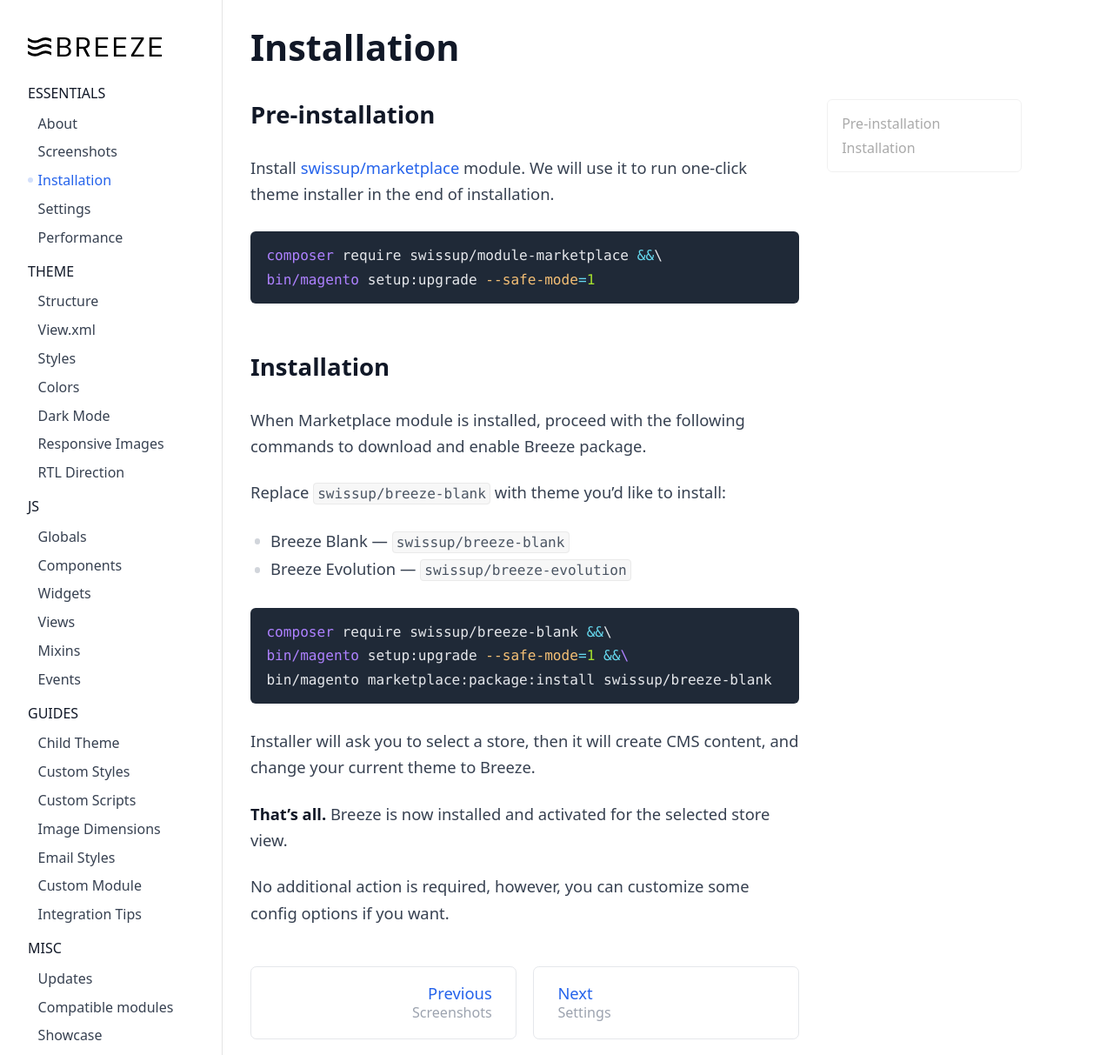
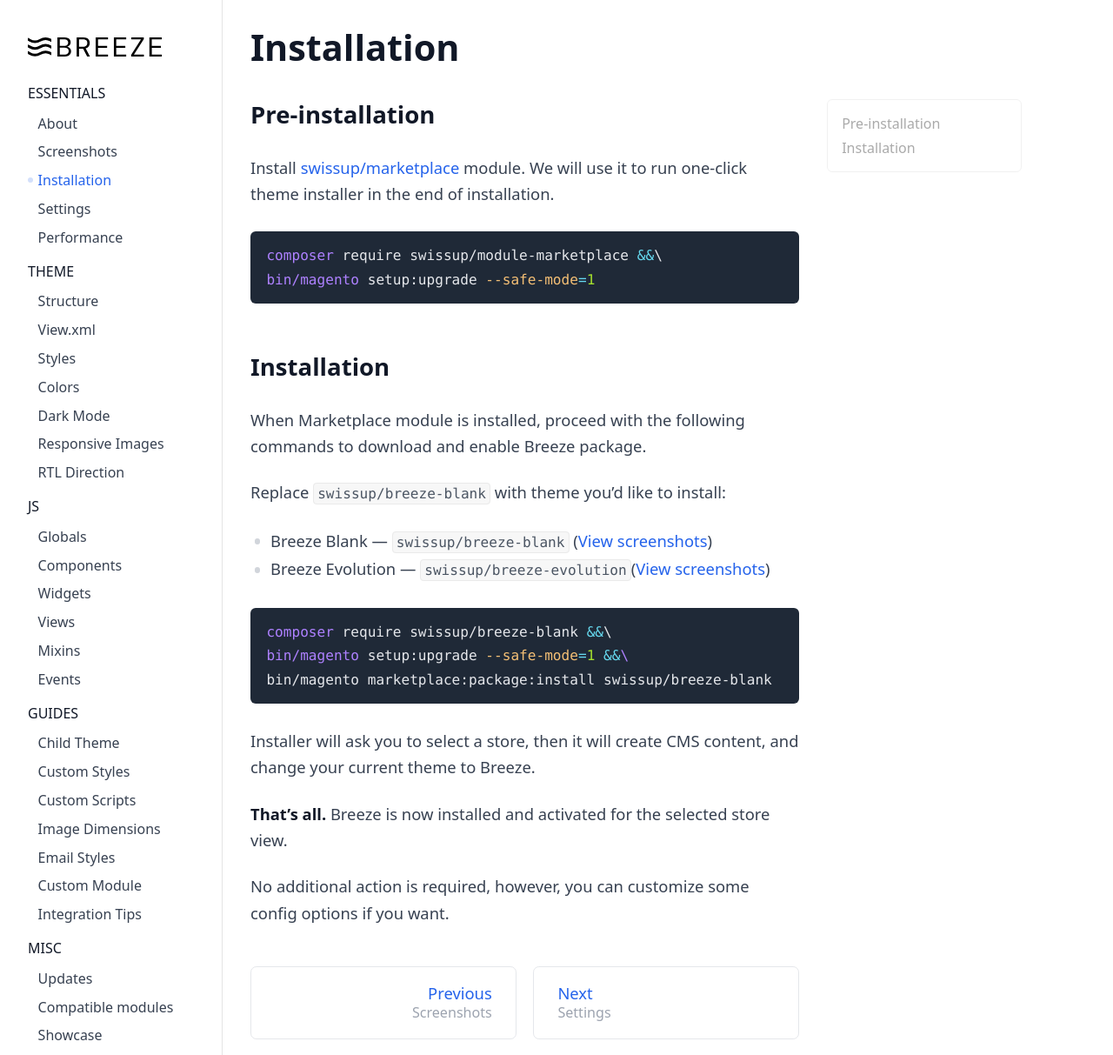
Before and after one commit to breezefront/breezefront.com, a Jekyll site: the page built from collections/_essentials/installation.md, in a window 1280 px wide and 1213 px high. Shown: the whole window at 87% size. Built offline with Jekyll 4.4.1, drawn with Linux system fonts in a browser that asks for light colours.

Commit message:
Added links to screenshots and Argentotheme

````diff
--- a/collections/_essentials/installation.md
+++ b/collections/_essentials/installation.md
@@ -27,8 +27,8 @@ download and enable Breeze package.
 
 Replace `swissup/breeze-blank` with theme you'd like to install:
 
- - Breeze Blank --- `swissup/breeze-blank`
- - Breeze Evolution --- `swissup/breeze-evolution`
+ - Breeze Blank --- `swissup/breeze-blank` ([View screenshots](/screenshots#breeze-blank))
+ - Breeze Evolution --- `swissup/breeze-evolution`([View screenshots](/screenshots#breeze-evolution))
 
 ```powershell
 composer require swissup/breeze-blank &&\
````
Also changed, not shown: collections/_essentials/screenshots.md (+3 -1 lines).
